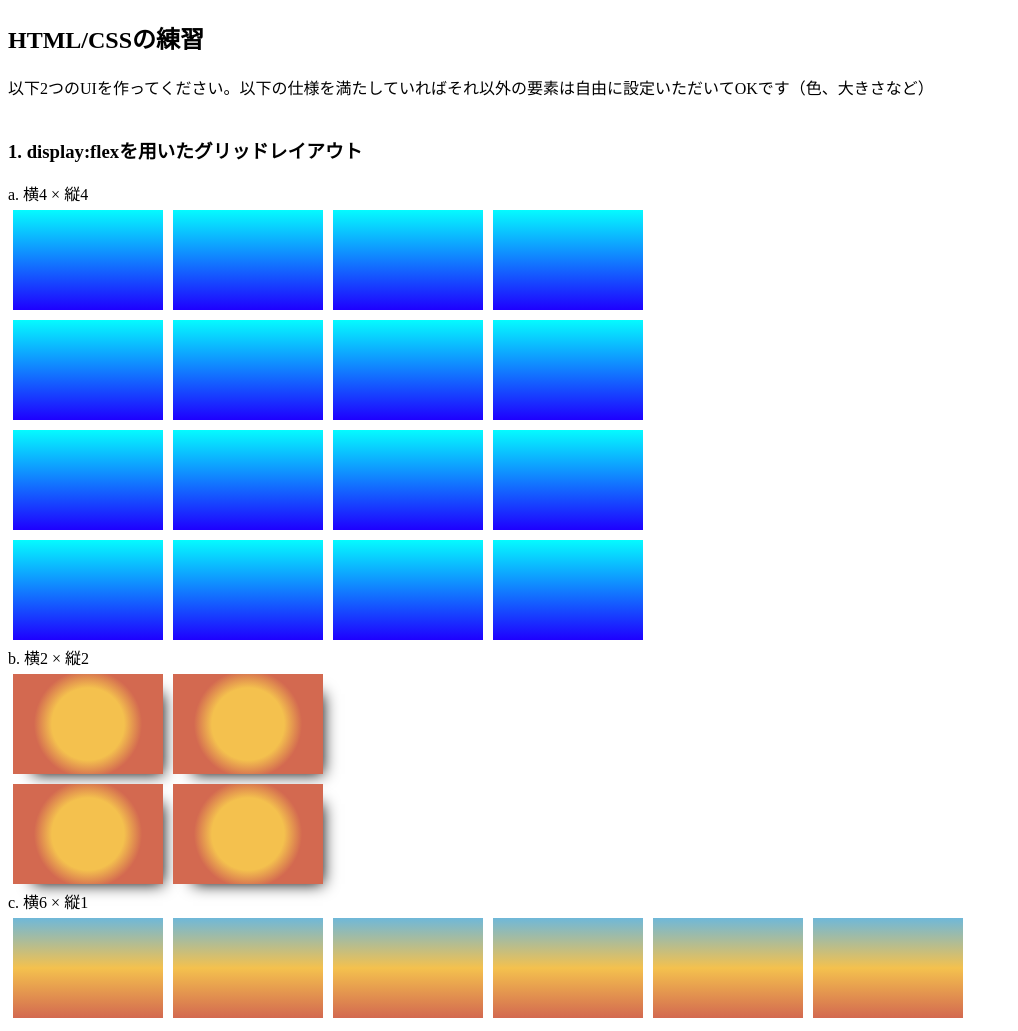
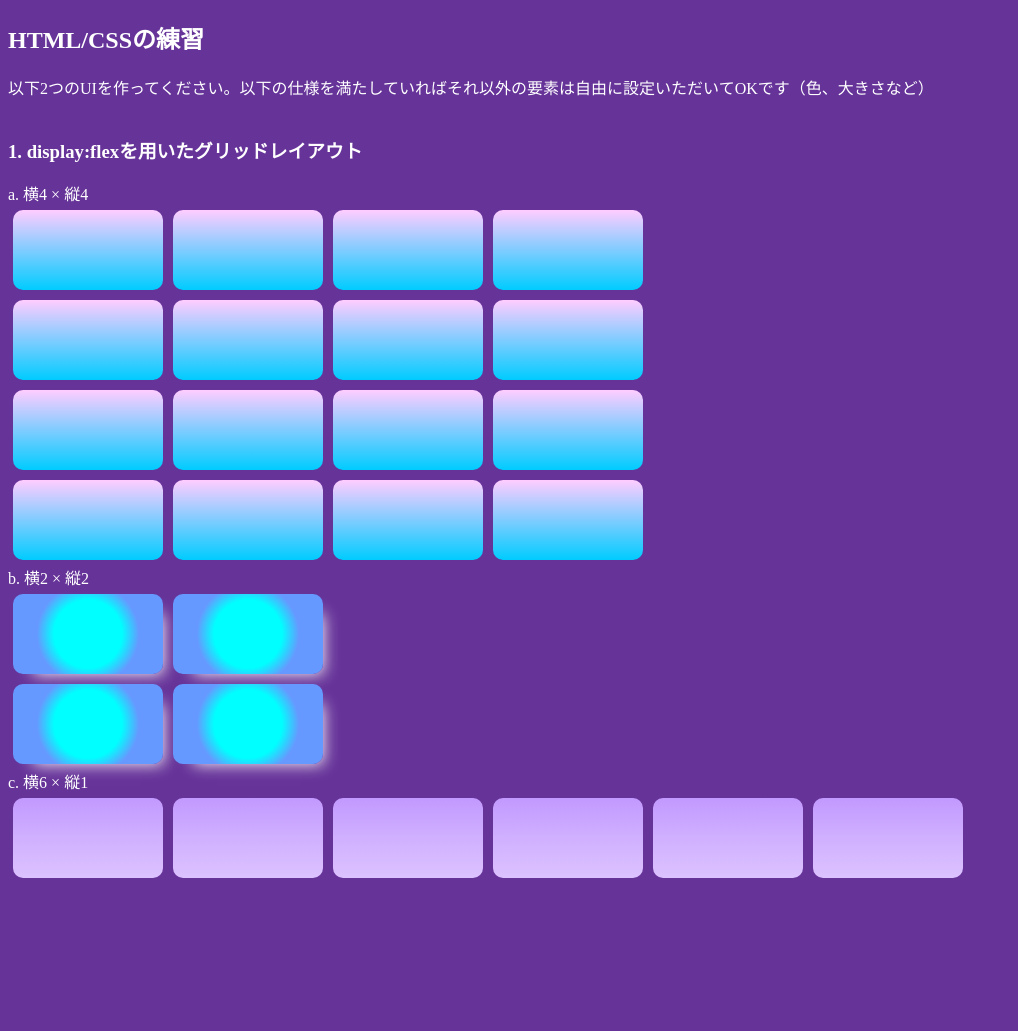
Before and after one commit to atsuatsupoteto/grid_layout, a plain HTML site: page index.html in a window 1280 px wide. Shown: the whole page, without its empty margins (0-1018 px from the left). After the commit the page ends 891 px from the top, so only its background shows below. Drawn offline with Linux system fonts and the light colour scheme.

Commit message:
角の丸みをつける

```diff
--- a/assets/css/style.css
+++ b/assets/css/style.css
@@ -1,4 +1,9 @@
 @charset "utf-8";
+
+body {
+  background: #663399;
+  color: #FFFFFF;
+}
 /*
  grid
 */
@@ -14,19 +19,20 @@
   max-width: 150px;
   width: 20%;
   margin: 5px;
-  height: 100px;
+  height: 80px;
+  border-radius: 10px;/*角の丸み*/
 }
 
 
 .grid-col-4>.grid-item {
-    background-image: linear-gradient(#05FBFF, #1E00FF);
+    background-image: linear-gradient(#FFCCFF	, #00CCFF);
 }
 
 .grid-col-2>.grid-item {
-  background-image:  radial-gradient(circle, #f4c14e 0% 40%, #d36950 60% 100%);
+  background-image:  radial-gradient(circle, #00FFFF 0% 40%, #6699FF 60% 100%);
   box-shadow: 10px 10px 15px -10px;
 }
 
 .grid-col-6>.grid-item {
-  background-image: linear-gradient(#6fb8d9, #f4c14e, #d36950);
+  background-image: linear-gradient(#C299FF, #D0B0FF, #DCC2FF);
 }
```
